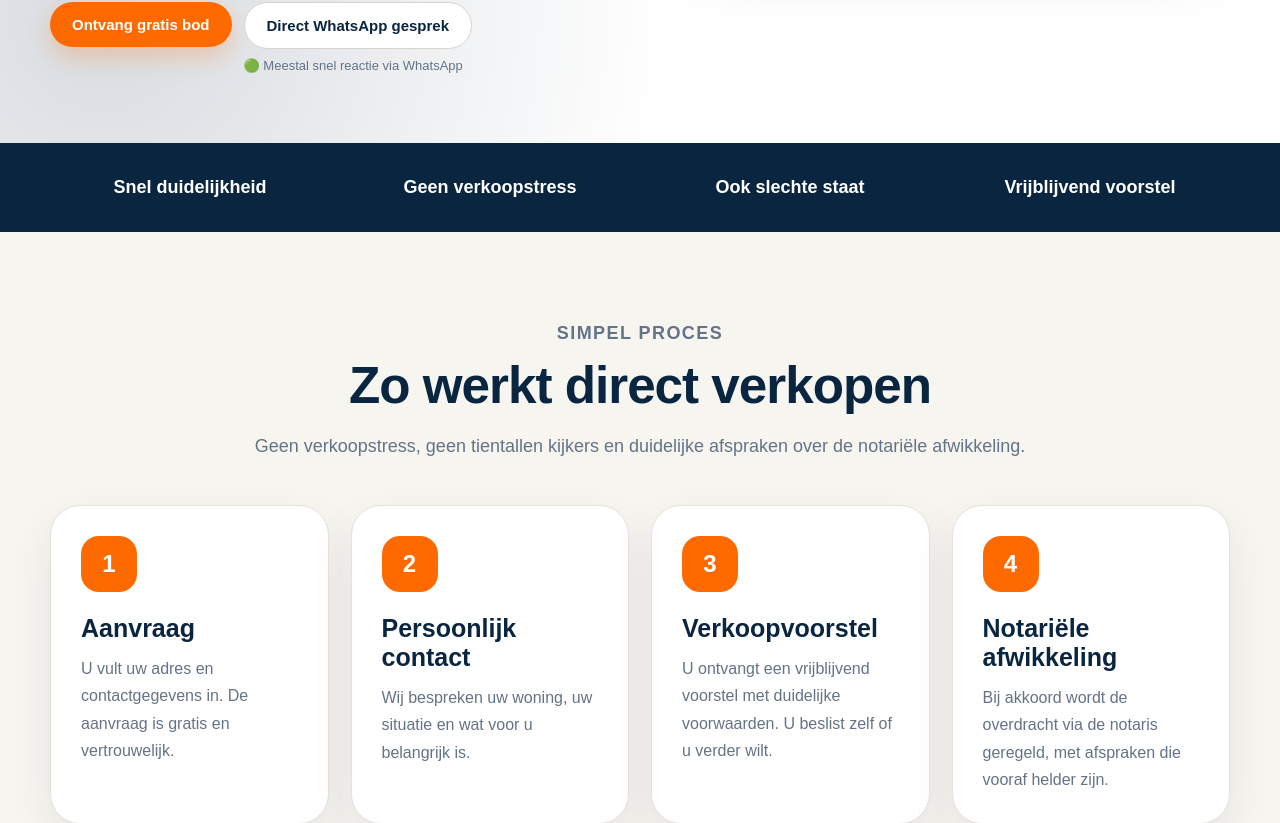
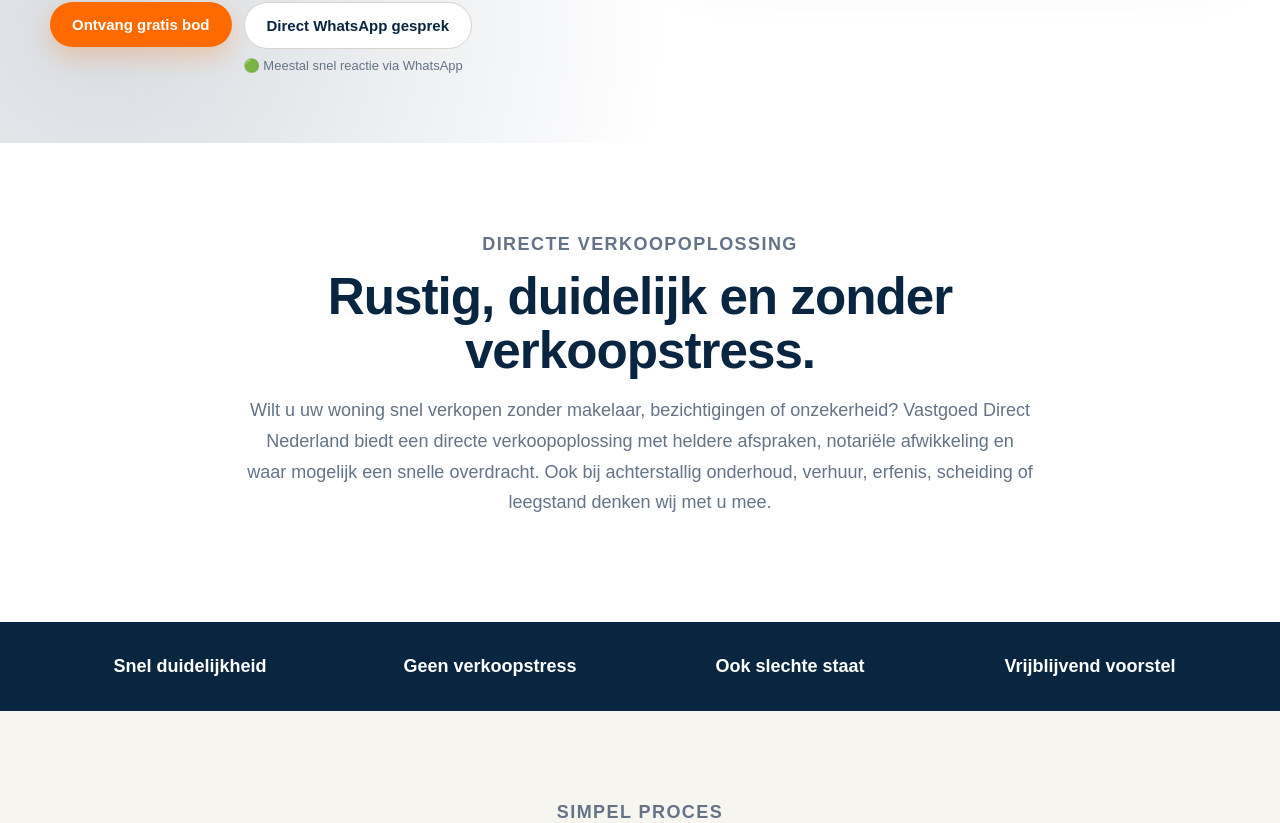
Before and after one commit to vastgoeddirectnl/verkoopjehuisdirect, a Next.js app: page / in a window 1280 px wide. Shown: the part 1028-1851 px from the top of the page. Built offline with nearby package versions, Linux system fonts and the light colour scheme.

Commit message:
Update page.jsx

```diff
--- a/app/page.jsx
+++ b/app/page.jsx
@@ -5,7 +5,7 @@ import { createClient } from "@supabase/supabase-js";
 
 const supabase = createClient(
   "https://izoysowkxttkwggazgfl.supabase.co",
-  "sb_publishable__e7ilYxa3-a_aWyoCvrTow_dkqk105H"
+  "HIER_JE_SUPABASE_ANON_PUBLIC_KEY"
 );
 
 const whatsappLink =
@@ -197,7 +197,6 @@ export default function VerkoopJeHuisDirect() {
             <span>✓ Geen makelaarskosten</span>
             <span>✓ Notariële afwikkeling</span>
           </div>
-          <a href="tel:0681158003">Bel: 06 81 15 80 03</a>
         </div>
       </div>
 
@@ -331,6 +330,18 @@ export default function VerkoopJeHuisDirect() {
         </div>
       </section>
 
+      <section className="section section-white">
+        <div className="container">
+          <div className="section-head" style={{ marginBottom: 0 }}>
+            <p className="eyebrow">Directe verkoopoplossing</p>
+            <h2>Rustig, duidelijk en zonder verkoopstress.</h2>
+            <p>
+              Wilt u uw woning snel verkopen zonder makelaar, bezichtigingen of onzekerheid? Vastgoed Direct Nederland biedt een directe verkoopoplossing met heldere afspraken, notariële afwikkeling en waar mogelijk een snelle overdracht. Ook bij achterstallig onderhoud, verhuur, erfenis, scheiding of leegstand denken wij met u mee.
+            </p>
+          </div>
+        </div>
+      </section>
+
       <section className="bar">
         <div className="container bar-grid">
           <div>Snel duidelijkheid</div>
@@ -349,8 +360,8 @@ export default function VerkoopJeHuisDirect() {
           </div>
           <div className="steps">
             {[
-              ["1", "Aanvraag", "U vult uw adres en contactgegevens in. De aanvraag is gratis en vertrouwelijk."],
-              ["2", "Persoonlijk contact", "Wij bespreken uw woning, uw situatie en wat voor u belangrijk is."],
+              ["1", "Aanvraag", "U vult uw woninggegevens in. De aanvraag is gratis en vertrouwelijk."],
+              ["2", "Persoonlijk contact", "Wij bespreken uw situatie, gewenste snelheid en verkoopmogelijkheden."],
               ["3", "Verkoopvoorstel", "U ontvangt een vrijblijvend voorstel met duidelijke voorwaarden. U beslist zelf of u verder wilt."],
               ["4", "Notariële afwikkeling", "Bij akkoord wordt de overdracht via de notaris geregeld, met afspraken die vooraf helder zijn."],
             ].map(([num, title, text]) => (
```
